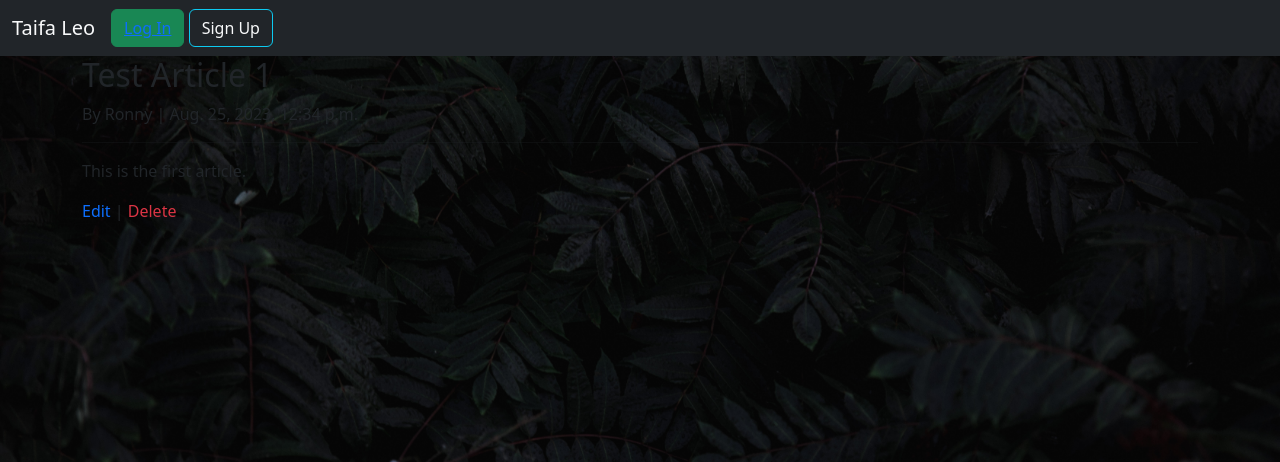
After one commit to Mokowz/django_taifa_leo_project, a Django app: page /articles/1/ in a window 1280 px wide. The commit adds this page. Shown: the top 462 px of the page. Run offline with Django 4.2, Linux system fonts and the light colour scheme; data comes from the database, SQL or seed files in the repository; both versions use the stored data as it was after the commit.

Commit message:
Customize Update and Detail views functionality

```diff
--- a/pages/urls.py
+++ b/pages/urls.py
@@ -1,10 +1,16 @@
 from django.urls import path
 from .views import (
     HomePageView,
-    ArticleListView
+    ArticleListView,
+    ArticleDetailView,
+    ArticleCreateView,
+    ArticleUpdateView
 )
 
 urlpatterns = [
     path("", HomePageView.as_view(), name="home"),
     path("articles/", ArticleListView.as_view(), name="article_list"),
+    path("articles/<int:pk>/", ArticleDetailView.as_view(), name="article_detail"),
+    path("articles/new", ArticleCreateView.as_view(), name="article_new"),
+    path("articles/<int:pk>/edit/", ArticleUpdateView.as_view(), name="article_edit"),
 ]
--- a/pages/views.py
+++ b/pages/views.py
@@ -2,7 +2,10 @@
 from django.views.generic import (
     TemplateView,
     ListView,
+    DetailView,
 )
+from django.views.generic.edit import CreateView, UpdateView
+from django.urls import reverse_lazy
 
 from .models import Article
 
@@ -14,3 +17,18 @@
     model = Article
     template_name = "article_list.html"
     context_object_name = "articles"
+
+class ArticleDetailView(DetailView):
+    model = Article
+    template_name = "article_detail.html"
+
+class ArticleCreateView(CreateView):
+    model = Article
+    template_name = "article_new.html"
+    fields = ["title", "author", "content"]
+    # success_url = reverse_lazy("article_detail")
+
+class ArticleUpdateView(UpdateView):
+    model = Article
+    template_name = "article_edit.html"
+    fields = ["title", "content"]
--- /dev/null
+++ b/templates/article_detail.html
@@ -0,0 +1,14 @@
+{% extends 'base.html' %}
+
+{% block content %}
+<div class="article-entry">
+    <h2>{{ article.title }}</h2>
+    <p>By {{ article.author }} | {{ article.date }}</p>
+    <hr>
+    <p>{{ article.content }}</p>
+</div>
+<p>
+    <a href="{% url 'article_edit' article.pk %}" class="text-primary text-decoration-none">Edit</a> |
+    <a href="#" class="text-danger text-decoration-none">Delete</a>
+</p>
+{% endblock %}
--- a/templates/article_list.html
+++ b/templates/article_list.html
@@ -4,7 +4,7 @@
 {% for article in articles %}
 <div class="card mt-3">
     <div class="card-header">
-       <a href="#" class="text-decoration-none text-dark">
+       <a href="{% url 'article_detail' article.pk %}" class="text-decoration-none text-dark">
             <strong >{{ article.title }}</strong>
         </a>
       <span class="text-muted">By {{ article.author }} | {{ article.date }}</span>
@@ -14,12 +14,10 @@
     </div>
     <div class="card-footer text-body-secondary">
         <p>
-            <a href="#" class="text-primary text-decoration-none">Edit</a> |
+            <a href="{% url 'article_edit' article.pk %}" class="text-primary text-decoration-none">Edit</a> |
             <a href="#" class="text-danger text-decoration-none">Delete</a>
         </p>
     </div>
   </div>
 {% endfor %}
 {% endblock %}
-
-<!-- {% url 'article_detail' article.pk %} -->
--- a/templates/base.html
+++ b/templates/base.html
@@ -11,7 +11,7 @@
 <body>
     <nav class=" navbar navbar-expand-lg bg-dark text-light text-light">
         <div class="container-fluid text-light">
-          <a class="navbar-brand text-light" href="#">Taifa Leo</a>
+          <a class="navbar-brand text-light" href="{% url 'article_list' %}">Taifa Leo</a>
           <button class="navbar-toggler" type="button" data-bs-toggle="collapse" data-bs-target="#navbarSupportedContent" aria-controls="navbarSupportedContent" aria-expanded="false" aria-label="Toggle navigation">
             <span class="navbar-toggler-icon"></span>
           </button>
@@ -20,6 +20,9 @@
             <ul class="navbar-nav me-auto mb-2 mb-lg-0">
               <li class="nav-item">
                 <a class="nav-link active text-light" aria-current="page" href="#">{{ user.username }}</a>
+              </li>
+              <li class="nav-item">
+                <a class="nav-link  text-light" aria-current="page" href="{% url 'article_new' %}">+ New Article</a>
               </li>
             </ul>
             <form>
```
Also changed, not shown: templates/article_edit.html (added, +10 -0 lines), templates/article_new.html (added, +10 -0 lines), db.sqlite3, templates/article_delete.html (added).
